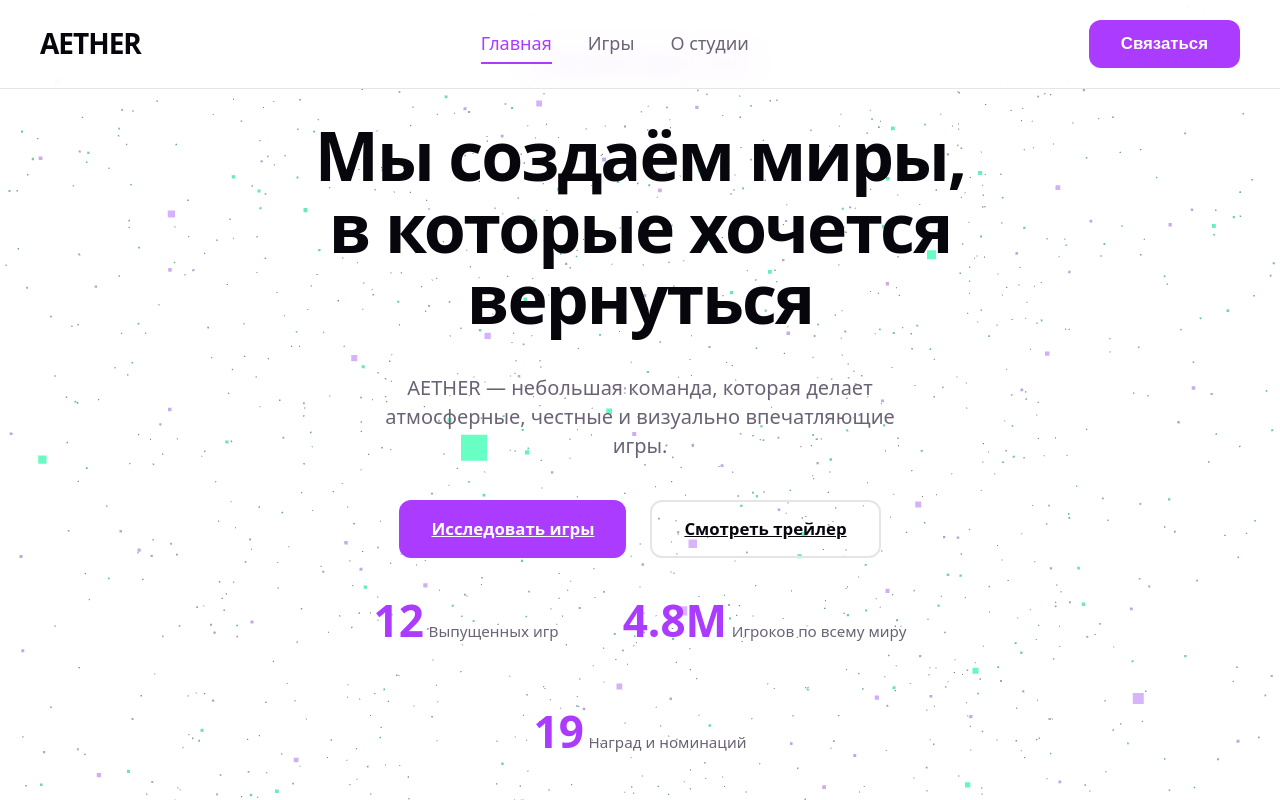
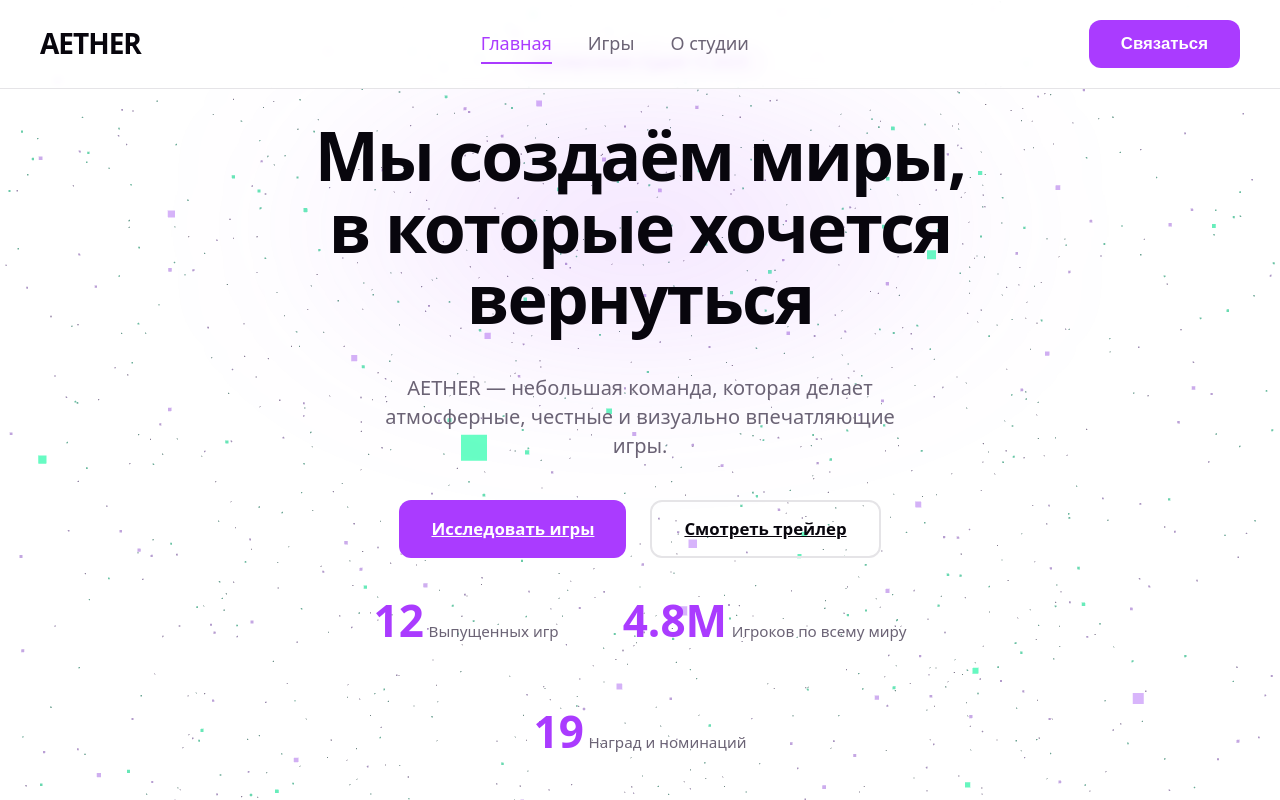
Before and after one commit to TheWorstCode1337/aether-games, a website built with Vite: page index.html in a window 1280 px wide. Built offline with nearby package versions, Linux system fonts and the light colour scheme.

Commit message:
middle refactoring

```diff
--- a/index.html
+++ b/index.html
@@ -79,6 +79,6 @@
   </main>
 
   <script type="module" src="/src/main.ts"></script>
-  <script type="module" src="/src/burgerMenu.ts"></script>
+  <script type="module" src="/src/components/burgerMenu.ts"></script>
 </body>
 </html>
--- a/src/main.ts
+++ b/src/main.ts
@@ -19,7 +19,7 @@ renderer.setSize(window.innerWidth, window.innerHeight);
 renderer.setPixelRatio(Math.min(window.devicePixelRatio, 2));
 
 const isMobile = window.innerWidth < 768;
-const particlesCount = isMobile ? 1400 : 3500;
+const particlesCount = isMobile ? 1900 : 3500;
 const positions = new Float32Array(particlesCount * 3);
 const colors = new Float32Array(particlesCount * 3);
 for (let i = 0; i < particlesCount * 3; i += 3) {
@@ -61,7 +61,6 @@ document.addEventListener('visibilitychange', () => {
 const animation = () => {
   requestAnimationFrame(animation);
   if (!isVisible) return;
-
   particles.rotation.y += 0.00015;
   particles.rotation.x += 0.00008;
   camera.lookAt(scene.position);
@@ -80,9 +79,37 @@ resize();
 window.addEventListener('resize', resize);
 
 window.addEventListener('DOMContentLoaded', () => {
-  gsap.from(".hero__badge", { y: 40, opacity: 0, duration: 1, delay: 0.4, ease: "power3.out" });
-  gsap.from(".hero__title", { y: 80, opacity: 0, duration: 1.4, delay: 0.7, ease: "power4.out" });
-  gsap.from(".hero__subtitle", { y: 50, opacity: 0, duration: 1.2, delay: 1.1 });
-  gsap.from(".hero__actions", { y: 60, opacity: 0, duration: 1.1, delay: 1.4 });
-  gsap.from(".hero__stats", { y: 40, opacity: 0, duration: 1, delay: 1.7 });
+  const tl = gsap.timeline();
+  tl.from(".hero__badge", {
+    y: 40,
+    opacity: 0,
+    duration: 1,
+    delay: 0.4,
+    ease: "power3.out"
+  })
+    .from(".hero__title", {
+      y: 80,
+      opacity: 0,
+      duration: 1.2,
+      delay: 0.2,
+      ease: "power4.out"
+    }, "-=0.5")
+    .from(".hero__subtitle", {
+      y: 40,
+      opacity: 0,
+      delay: 0.2,
+      duration: 1,
+    }, "-=0.7")
+    .from(".hero__actions", {
+      y: 30,
+      opacity: 0,
+      delay: 0.2,
+      duration: 0.9,
+    }, "-=0.6")
+    .from(".hero__stats", {
+      y: 30,
+      opacity: 0,
+      delay: 0.2,
+      duration: 0.9,
+    }, "-=0.5");
 });
--- a/src/style.scss
+++ b/src/style.scss
@@ -49,7 +49,7 @@
 // ==================== MIXINS ====================
 @mixin glass-effect {
   background: rgba(255, 255, 255, 0.85);
-  backdrop-filter: blur(16px);
+  backdrop-filter: blur(4px);
   border-bottom: 1px solid var(--border);
 
   @media (prefers-color-scheme: dark) {
@@ -182,7 +182,7 @@ body {
       background: rgba(255, 255, 255, 0.04);
     }
 
-    &:hover{
+    &:hover {
       border-color: var(--accent);
     }
 
@@ -193,18 +193,21 @@ body {
   }
 }
 
-.burger-icon{
+.burger-icon {
   width: 22px;
   height: 22px;
   overflow: visible;
 }
 
-.burger-line{
+.burger-line {
   fill: none;
   stroke: var(--text-h);
   stroke-width: 2;
-  stroke-linecap:butt;
-  transition: transform 0.3s ease, opacity 0.2s ease, stroke 0.3s ease;
+  stroke-linecap: butt;
+  transition:
+    transform 0.3s ease,
+    opacity 0.2s ease,
+    stroke 0.3s ease;
   transform-origin: center;
 }
 
@@ -320,6 +323,19 @@ body.menu-open .burger-line--bottom {
   }
 }
 
+.hero__title {
+  position: relative;
+
+  &::after {
+    content: "";
+    position: absolute;
+    inset: -40px;
+    background: radial-gradient(rgba(170, 59, 255, 0.22), transparent 70%);
+    filter: blur(90px);
+    z-index: -1;
+  }
+}
+
 // ==================== BUTTONS ====================
 .btn {
   @include btn-base;
--- /dev/null
+++ b/src/utils.ts
@@ -0,0 +1,6 @@
+import * as THREE from 'three';
+
+interface ResizeParams {
+    camera: THREE.PerspectiveCamera,
+    renderer: THREE.WebGLRenderer
+}
```
Also changed, not shown: src/components/burgerMenu.ts (renamed from src/burgerMenu.ts).
